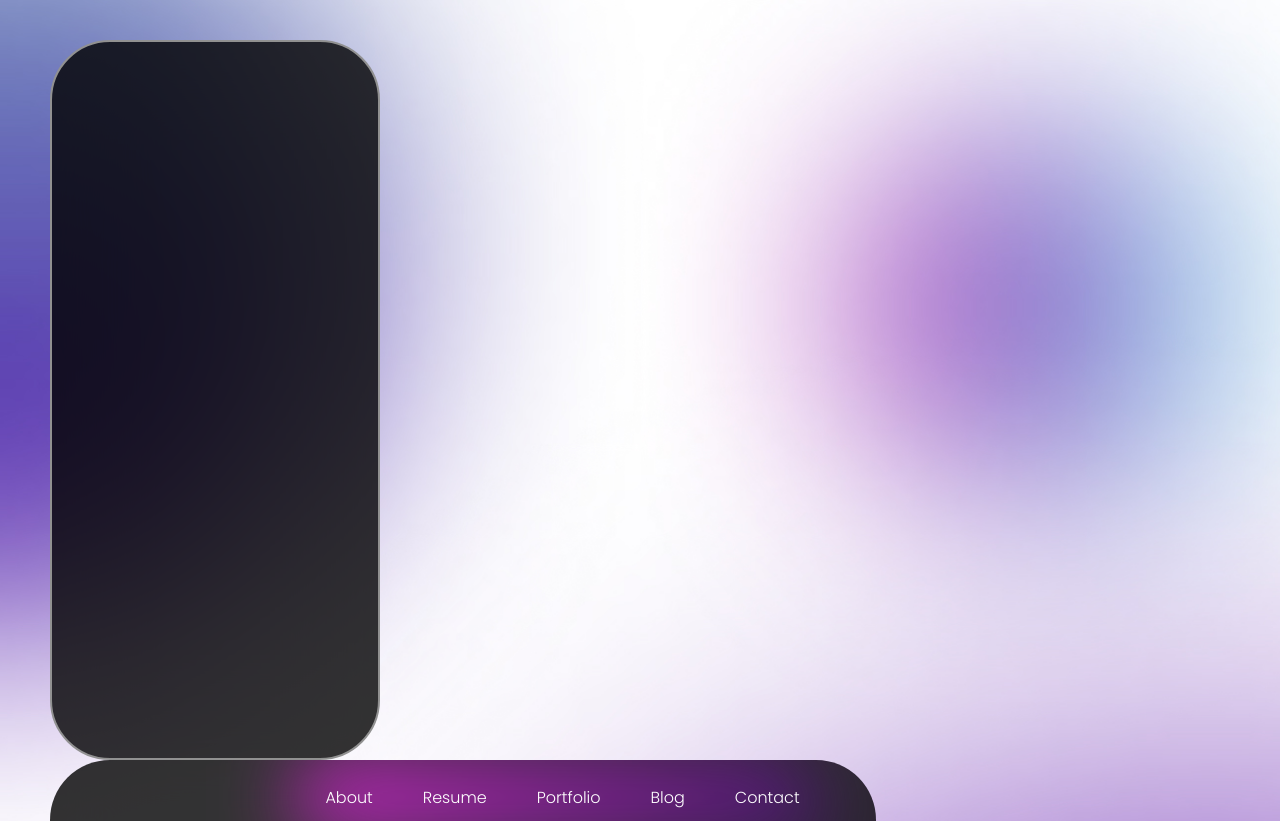
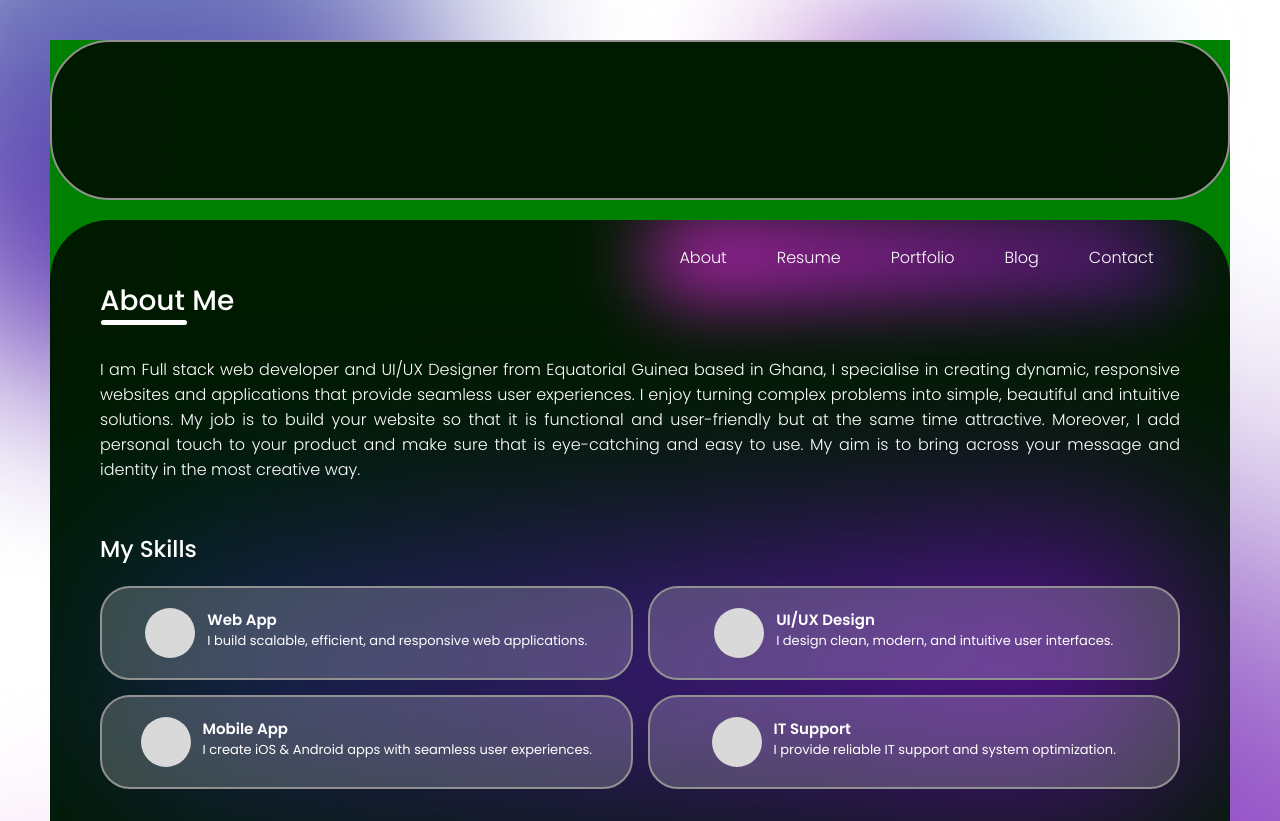
Before and after one commit to NapiTech-dev/my-portfolio, a React (Vite) app: page / in a window 1280 px wide. Shown: the top 821 px of the page. Built offline with nearby package versions, Linux system fonts and the light colour scheme.

Commit message:
making the dashboard responsive

```diff
--- a/src/styles/Dashboard.css
+++ b/src/styles/Dashboard.css
@@ -1,3 +1,4 @@
+@media (min-width: 1300px) {
   .Dashboard-styles {
     background: rgb(0, 0, 0, 0.8);
     backdrop-filter: blur(50px);
@@ -7,3 +8,15 @@
     padding: 0 50px 70px 50px;
     overflow: hidden;
   }
+}
+
+@media (min-width:1000px) and (max-width:1299px) {
+  .Dashboard-styles {
+    background: rgb(0, 0, 0, 0.8);
+    backdrop-filter: blur(50px);
+    border: px solid #919191;
+    border-radius: 60px;
+    padding: 0 50px 70px 50px;
+    overflow: hidden;
+  }
+}
--- a/src/styles/NavBar.css
+++ b/src/styles/NavBar.css
@@ -1,3 +1,8 @@
+/* Large devices (desktops, 1200px and up) */
+@media (min-width: 1300px) {
+
+}
+
 .nav-box {
   padding: 25px;
   display: flex;
--- a/src/styles/ParentBox.css
+++ b/src/styles/ParentBox.css
@@ -7,3 +7,13 @@
     background-color: red;
   }
 }
+
+/* Standard desktops (1024px to 1199px) */
+@media (min-width: 1000px) and (max-width: 1299px) {
+  .box-style {
+    background-color: green;
+    display: flex;
+    flex-direction: column;
+    gap: 20px;
+  }
+}
--- a/src/styles/SideBar.css
+++ b/src/styles/SideBar.css
@@ -1,3 +1,4 @@
+@media (min-width: 1300px) {
   .side-bar-styles {
     background: rgb(0, 0, 0, 0.8);
     backdrop-filter: blur(50px);
@@ -6,3 +7,14 @@
     border: 2px solid #919191;
     border-radius: 60px;
   }
+}
+
+@media (min-width: 1000px) and (max-width: 1299px) {
+  .side-bar-styles {
+    background: rgb(0, 0, 0, 0.8);
+    backdrop-filter: blur(50px);
+    height: 20vh;
+    border: 2px solid #919191;
+    border-radius: 60px;
+  }
+}
```
Lines whose indentation alone changed are shown as unchanged.
